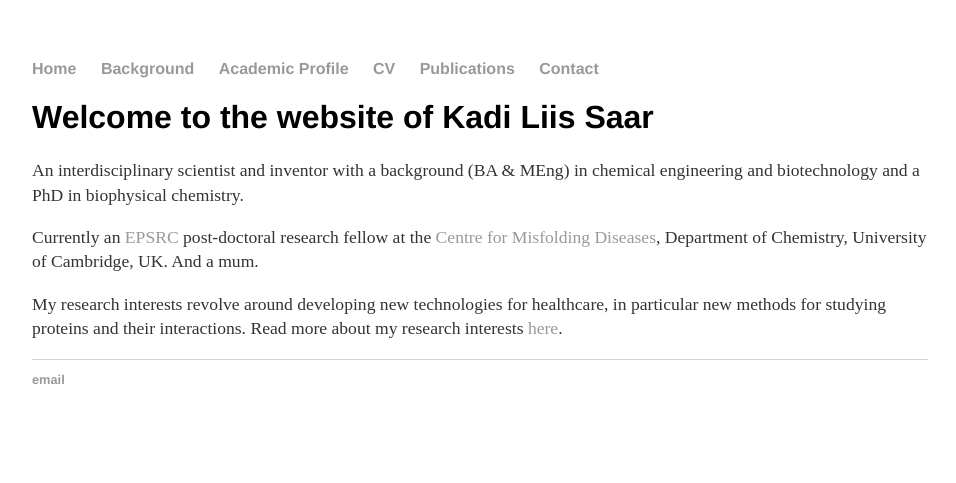
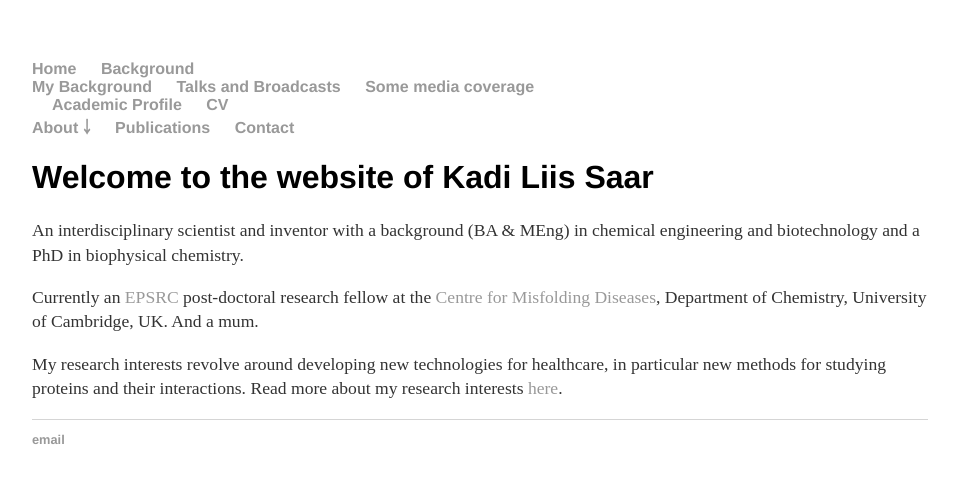
Before and after one commit to kadiliissaar/kadiliissaar.github.io, a Jekyll site: the page built from index.html, in a window 1280 px wide. Shown: the top 483 px of the page, without its empty margins (160-1116 px from the left). Built offline with Jekyll 4.4.1, drawn with Linux system fonts in a browser that asks for light colours.

Commit message:
Update default.html

```diff
--- a/_layouts/default.html
+++ b/_layouts/default.html
@@ -9,9 +9,21 @@
 			<nav>
 	    		<ul>
 	        		<li><a href="/">Home</a></li>
-		        	<li><a href="/background">Background</a></li>
+		        	<li><a href="/background">Background</a>
+				        <ul class="hidden">
+               					 <li><a href="#">My Background</a></li>
+              					 <li><a href="#">Talks and Broadcasts</a></li>
+						 <li><a href="#">Some media coverage</a></li>
+
+           				</ul>
+       				</li>
+
 				<li><a href="/academic-profile">Academic Profile</a></li>
 	        		<li><a href="/cv">CV</a></li>
+				<ul class="hidden">
+
+
+				<li><a href="#">About ￬</a></li>
 				<li><a href="/publications">Publications</a></li>
 				<li><a href="/contact">Contact</a></li>
 
```
